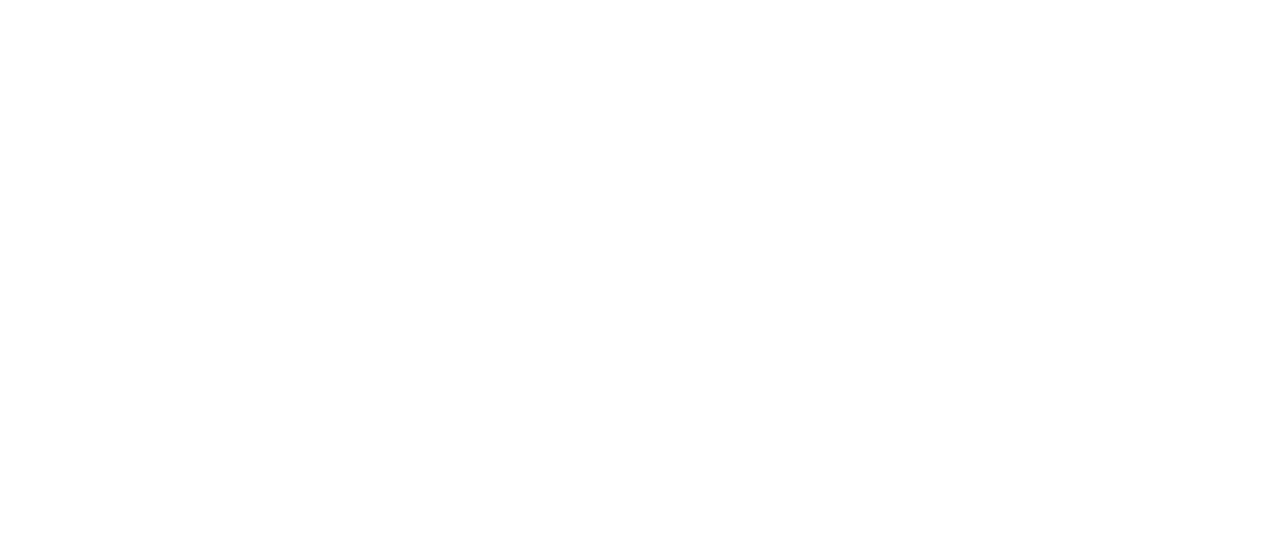
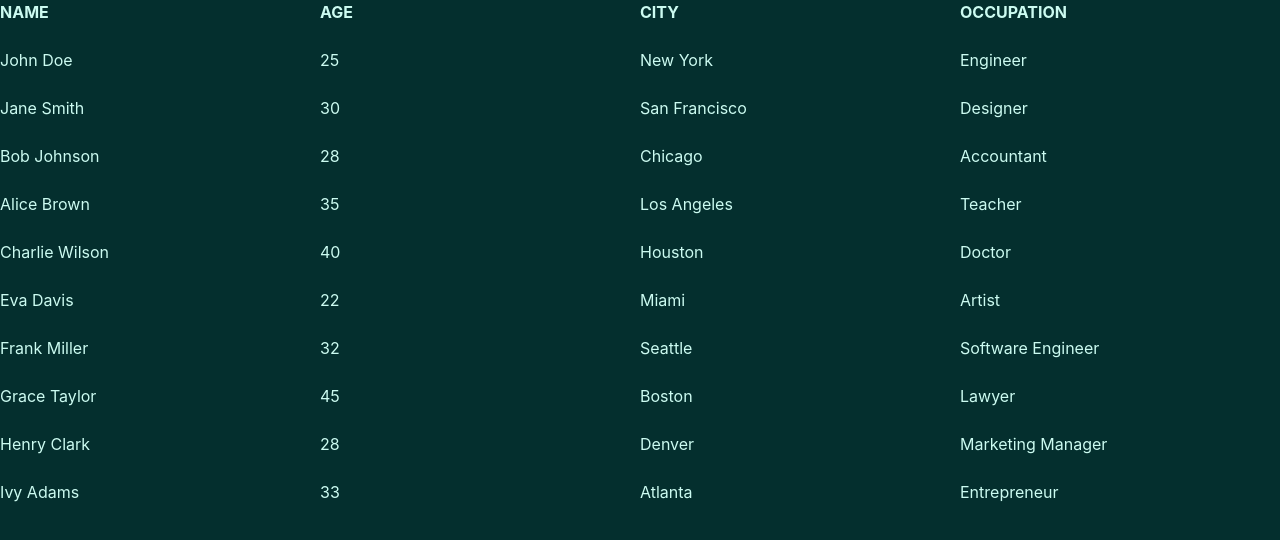
Before and after one commit to AazainSoomro/ead-mid-exam-mohammadaazain, a React (Create React App) app: page / in a window 1280 px wide. Shown: the top 540 px of the page. Built offline with nearby package versions, Linux system fonts and the light colour scheme.

Commit message:
initial table setup with static data

```diff
--- a/src/App.js
+++ b/src/App.js
@@ -1,5 +1,11 @@
+import Table from "./Components/Table";
+
 function App() {
-  return <div></div>;
+  return (
+    <div className="bg-teal-950 text-teal-100 min-h-screen w-full">
+      <Table />
+    </div>
+  );
 }
 
 export default App;
--- a/src/Components/Table.jsx
+++ b/src/Components/Table.jsx
@@ -1,8 +1,28 @@
-import React from "react";
+import React, { useState } from "react";
 import sampleData from "../Data";
 
 function Table() {
-  return <div></div>;
+  const [Data, setData] = useState(sampleData);
+  return (
+    <div>
+      <div className="grid grid-cols-4 font-bold font-3xl uppercase">
+        <p>name</p>
+        <p>age</p>
+        <p>city</p>
+        <p>occupation</p>
+        <br />
+      </div>
+      {Data.map((user) => (
+        <div className="grid grid-cols-4">
+          <p>{user.name}</p>
+          <p>{user.age}</p>
+          <p>{user.city}</p>
+          <p>{user.occupation}</p>
+          <br />
+        </div>
+      ))}
+    </div>
+  );
 }
 
 export default Table;
```
